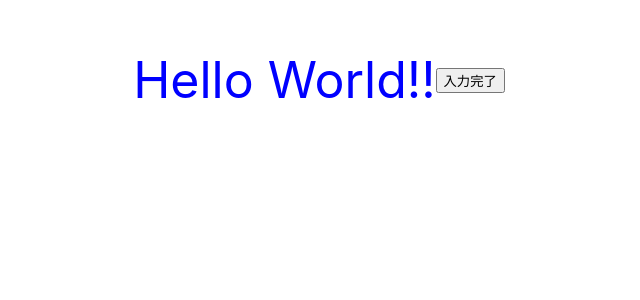
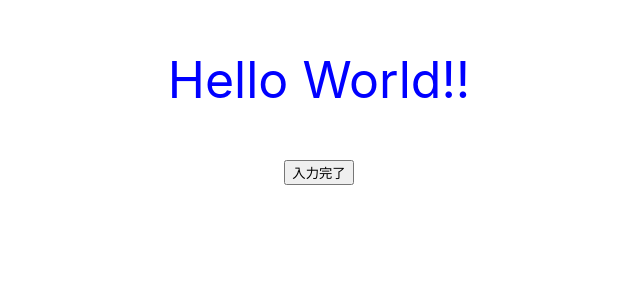
Before and after one commit to NaokiNishihira/Study_React, a React (Create React App) app in the folder Src_React/react-app/: page /TopPage in a window 1280 px wide. Shown: the top 300 px of the page, without its empty margins (321-961 px from the left). Built offline with nearby package versions, Linux system fonts and the light colour scheme.

Commit message:
fix:UseCss ボタンがテキストの下に表示されるようになった

```diff
--- a/Src_React/react-app/src/TopPage.jsx
+++ b/Src_React/react-app/src/TopPage.jsx
@@ -6,8 +6,9 @@ export default function TopPage(){
     return(
         <div className='title'>
             <p>Hello World!!</p>
-            <br />
-            <Mybutton />
+            <div>
+                <Mybutton />
+            </div>
         </div>
     );
 }
--- a/Src_React/react-app/src/UseCss.css
+++ b/Src_React/react-app/src/UseCss.css
@@ -6,6 +6,7 @@
 
 .title{
     display: flex;
+    flex-Direction: column;
     justify-content: center;
     align-items: center;
     font-size: 50px;
```
